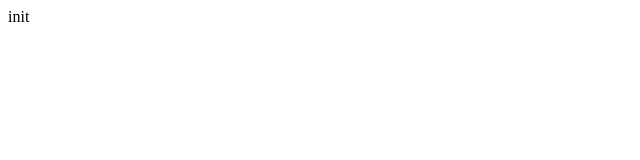
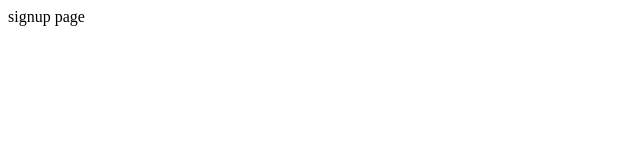
Before and after one commit to eunjeong90/wanted-pre-onboarding-frontend, a React (Create React App) app: page /signup in a window 1280 px wide. Shown: the top 160 px of the page, without its empty margins (0-640 px from the left). Built offline with nearby package versions, Linux system fonts and the light colour scheme.

Commit message:
feat: 홈,로그인,회원가입, 투두 페이지 기본 라우팅 설정

```diff
--- a/src/App.tsx
+++ /dev/null
@@ -1,7 +0,0 @@
-import React from "react";
-
-function App() {
-  return <div className="App">init</div>;
-}
-
-export default App;
--- /dev/null
+++ b/src/components/App.tsx
@@ -0,0 +1,12 @@
+import React from "react";
+import AppRouter from "./AppRouter";
+
+function App() {
+  return (
+    <div className="App">
+      <AppRouter />
+    </div>
+  );
+}
+
+export default App;
--- /dev/null
+++ b/src/components/AppRouter.tsx
@@ -0,0 +1,18 @@
+import { Route, Routes } from "react-router-dom";
+import Main from "pages/Main";
+import SignIn from "pages/SignIn";
+import SignUp from "pages/SignUp";
+import Todo from "pages/Todo";
+
+const Router = () => {
+  return (
+    <Routes>
+      <Route path="/" element={<Main />} />
+      <Route path="/signin" element={<SignIn />} />
+      <Route path="/signup" element={<SignUp />} />
+      <Route path="/todo" element={<Todo />} />
+    </Routes>
+  );
+};
+
+export default Router;
--- a/src/index.tsx
+++ b/src/index.tsx
@@ -1,12 +1,15 @@
 import React from "react";
 import ReactDOM from "react-dom/client";
-import App from "./App";
+import App from "./components/App";
+import { BrowserRouter } from "react-router-dom";
 
 const root = ReactDOM.createRoot(
   document.getElementById("root") as HTMLElement
 );
 root.render(
   <React.StrictMode>
-    <App />
+    <BrowserRouter>
+      <App />
+    </BrowserRouter>
   </React.StrictMode>
 );
--- /dev/null
+++ b/src/pages/Main.tsx
@@ -0,0 +1,3 @@
+export default function Main() {
+  return <h1>main page</h1>;
+}
--- /dev/null
+++ b/src/pages/SignIn.tsx
@@ -0,0 +1,7 @@
+import React from "react";
+
+const SignIn = () => {
+  return <div>signin page</div>;
+};
+
+export default SignIn;
--- /dev/null
+++ b/src/pages/SignUp.tsx
@@ -0,0 +1,7 @@
+import React from "react";
+
+const SignUp = () => {
+  return <div>signup page</div>;
+};
+
+export default SignUp;
--- /dev/null
+++ b/src/pages/Todo.tsx
@@ -0,0 +1,7 @@
+import React from "react";
+
+const Todo = () => {
+  return <div>todo page</div>;
+};
+
+export default Todo;
```
